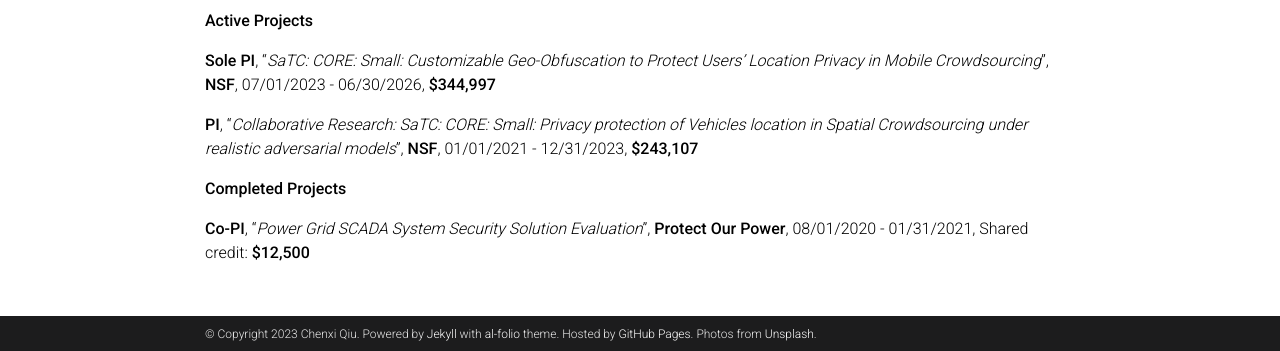
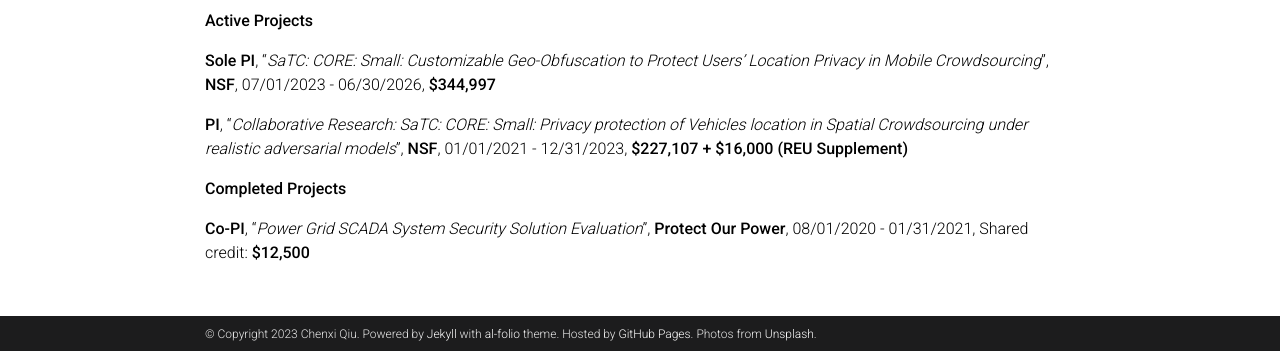
Before and after one commit to chenxiunt/chenxiunt.github.io, a Jekyll site: the page built from _pages/projects.md, in a window 1280 px wide and 1197 px high, cut to the strip 846-1197 px from the top of the window. Built offline with Jekyll 4.4.1, drawn with Linux system fonts in a browser that asks for light colours; full-size pictures stand in for the smaller copies a plugin makes; comment, search, counter and statistics services are not loaded; a style sheet for code colours, icons or effects is not loaded.

Commit message:
Update projects.md

```diff
--- a/_pages/projects.md
+++ b/_pages/projects.md
@@ -60,7 +60,7 @@ horizontal: false
 
 **Sole PI**, “*SaTC: CORE: Small: Customizable Geo-Obfuscation to Protect Users' Location Privacy in Mobile Crowdsourcing*”, **NSF**, 07/01/2023 - 06/30/2026, **$344,997**
 
-**PI**, “*Collaborative Research: SaTC: CORE: Small: Privacy protection of Vehicles location in Spatial Crowdsourcing under realistic adversarial models*”, **NSF**, 01/01/2021 - 12/31/2023, **$243,107**
+**PI**, “*Collaborative Research: SaTC: CORE: Small: Privacy protection of Vehicles location in Spatial Crowdsourcing under realistic adversarial models*”, **NSF**, 01/01/2021 - 12/31/2023, **$227,107 + $16,000 (REU Supplement)**
 
 **Completed Projects**
 
```
